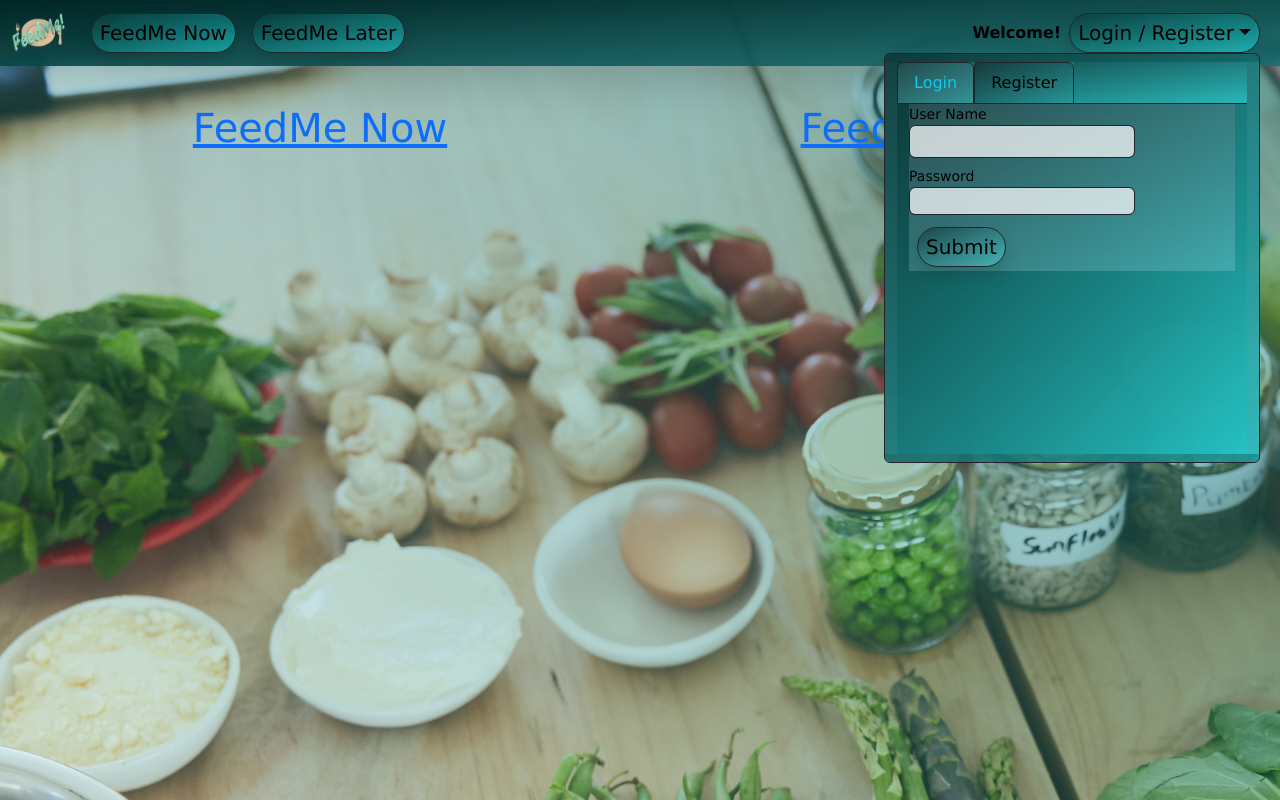
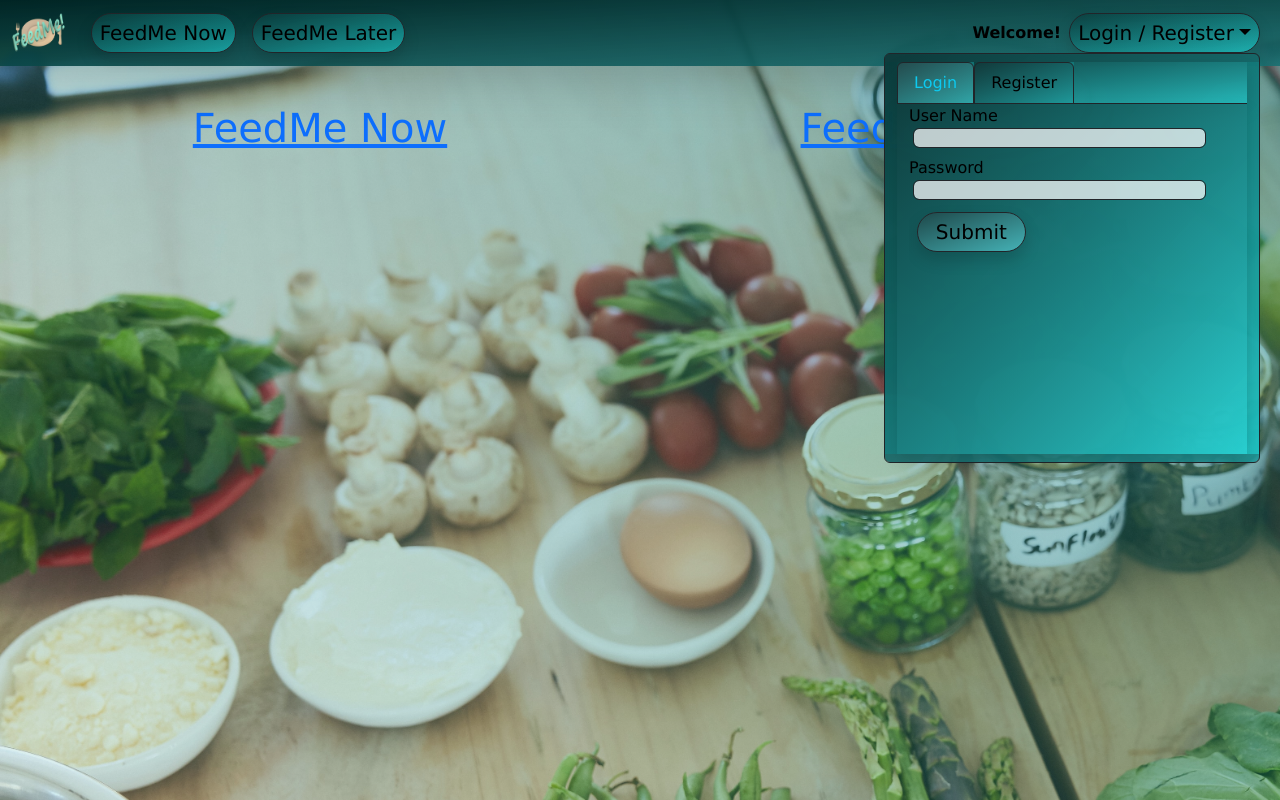
Before and after one commit to pjduri-practice/feedme-react, a React (Create React App) app: page / in a window 1280 px wide. Both pictures are taken after a click on the link "Login / Register". Shown: the top 800 px of the page. Built offline with nearby package versions, Linux system fonts and the light colour scheme.

Commit message:
registration request successful

```diff
--- a/package.json
+++ b/package.json
@@ -6,6 +6,7 @@
     "@testing-library/jest-dom": "^5.17.0",
     "@testing-library/react": "^13.4.0",
     "@testing-library/user-event": "^13.5.0",
+    "axios": "^1.5.1",
     "bootstrap": "^5.3.1",
     "react": "^18.2.0",
     "react-dom": "^18.2.0",
--- a/src/layout/AuthNav.js
+++ b/src/layout/AuthNav.js
@@ -6,11 +6,7 @@ import {
     TabContent,
     TabPane,
     Row,
-    Col,
-    Card,
-    CardTitle,
-    CardText,
-    Button,
+    Col
 } from 'reactstrap'
 import LoginForm from './LoginForm'
 import RegisterForm from './RegisterForm'
@@ -19,51 +15,44 @@ export default function AuthNav({ bgGradient, bsNavBtnClasses, navBtnStyle }) {
 
     const activeTab = 'active bg-secondary border-dark bg-opacity-25 text-info'
     const inactiveTab = 'bg-dark border-dark bg-opacity-25 text-black'
+    const tabPaneClasses = 'bg-transparent rounded overflow-auto'
     const [activeNavTab, setActiveNavTab] = useState('1')
 
     return (
-        <div className='container bg-secondary bg-opacity-50'
+        <div className='container bg-transparent'
             style={{ backgroundImage: bgGradient }}>
-            <Nav tabs className='bg-secondary border-dark bg-opacity-25'
+            <Nav tabs className='bg-secondary border-dark bg-opacity-25 shadow'
                 style={{ backgroundImage: bgGradient }}>
-                <NavItem className='bg-dark bg-opacity-50'
+                <NavItem
                     style={{ backgroundImage: bgGradient }}
                     onClick={() => { setActiveNavTab('1') }}>
                     <NavLink
-                        className={activeNavTab === '1' ? activeTab : inactiveTab}
-
-                    >
+                        className={activeNavTab === '1' ? activeTab : inactiveTab}>
                         Login
                     </NavLink>
                 </NavItem>
-                <NavItem className='bg-secondary border-dark bg-opacity-25'
+                <NavItem
                     style={{ backgroundImage: bgGradient }}
                     onClick={() => { setActiveNavTab('2') }}>
                     <NavLink
-                        className={activeNavTab === '2' ? activeTab : inactiveTab}
-
-                    >
+                        className={activeNavTab === '2' ? activeTab : inactiveTab}>
                         Register
                     </NavLink>
                 </NavItem>
             </Nav>
-            <TabContent className='container bg-dark bg-opacity-25'
+            <TabContent className='container shadow bg-secondary bg-opacity-25'
                 style={{
                     height: 350,
                     width: 350,
                     backgroundImage: bgGradient
                 }}
                 activeTab={activeNavTab}>
-                <TabPane tabId="1" className='bg-secondary bg-opacity-50'
-                    style={{ backgroundImage: bgGradient }}>
-                    <Row>
-                        <Col sm="12">
-                            <LoginForm bsNavBtnClasses={bsNavBtnClasses}
-                                navBtnStyle={navBtnStyle} />
-                        </Col>
-                    </Row>
+                <TabPane tabId="1" className={tabPaneClasses}
+                    style={{ height: '99%' }}>
+                    <LoginForm bsNavBtnClasses={bsNavBtnClasses}
+                        navBtnStyle={navBtnStyle} />
                 </TabPane>
-                <TabPane tabId="2" className='bg-dark bg-opacity-25 rounded overflow-auto'
+                <TabPane tabId="2" className={tabPaneClasses}
                     style={{ height: '99%' }}>
                     <RegisterForm bsNavBtnClasses={bsNavBtnClasses}
                         navBtnStyle={navBtnStyle} />
--- a/src/layout/LoginForm.js
+++ b/src/layout/LoginForm.js
@@ -8,20 +8,25 @@ import {
 
 export default function LoginForm({ bsNavBtnClasses, navBtnStyle }) {
 
-  const btnClass = bsNavBtnClasses + 'btn-sm'
+  const btnClass = bsNavBtnClasses + 'btn-sm col col-4'
+  const inputStyle = {
+    height: '1.25rem',
+    width: '90%'
+   }
+  const inputClasses = 'bg-light bg-opacity-75 border-dark form-control ms-1 me-1'
 
   return (
     <>
-      <Form style={{ height: '100%' }}
-        className='small text-black bg-secondary bg-opacity-25'>
+      <Form style={{ height: '60%' }}
+        className='d-flex flex-column text-black bg-transparent'>
         <Label>User Name
           <Input type='text'
-            className='bg-light bg-opacity-75 border-dark form-control'
-            style={{ height: '5%' }} />
+            className={inputClasses}
+            style={inputStyle} />
         </Label>
         <Label>Password
-          <Input type='text' className='bg-light bg-opacity-75 border-dark'
-            style={{ height: '1.75rem' }} />
+          <Input type='text' className={inputClasses}
+            style={inputStyle} />
         </Label>
         <Button type='submit' className={btnClass} style={navBtnStyle} >Submit</Button>
       </Form>
--- a/src/layout/RegisterForm.js
+++ b/src/layout/RegisterForm.js
@@ -1,32 +1,92 @@
-import React from 'react'
+import React, { useState } from 'react'
 import { Button, Input, Label, Form } from 'reactstrap'
+import axios from 'axios'
 
-export default function RegisterForm({bsNavBtnClasses, navBtnStyle}) {
+export default function RegisterForm({ bsNavBtnClasses, navBtnStyle }) {
+  const btnClass = bsNavBtnClasses + 'btn-sm col col-4'
+  const inputStyle = {
+    height: '1.25rem',
+    width: '95%'
+   }
+  const inputClasses = 'bg-light bg-opacity-75 border-dark form-control ms-1 me-1'
 
-  const btnClass = bsNavBtnClasses + 'btn-sm'
+  // State variables to store form input values
+  const [username, setUsername] = useState('')
+  const [email, setEmail] = useState('')
+  const [password, setPassword] = useState('')
+  const [verifyPassword, setVerifyPassword] = useState('')
+  const [error, setError] = useState('')
+
+  const handleRegister = async (e) => {
+    e.preventDefault()
+
+    // Create the user registration data
+    const registrationData = {
+      username: username,
+      email: email,
+      password: password,
+    }
+
+    try {
+      // Send a POST request to the registration endpoint
+      const response = await axios.post('http://localhost:8080/api/auth/signup', registrationData)
+
+      // Handle the response, e.g., show a success message
+      alert(response.data.message)
+
+      // Clear form fields
+      setUsername('')
+      setEmail('')
+      setPassword('')
+      setVerifyPassword('')
+    } catch (error) {
+      // Handle errors, e.g., show an error message
+      setError('Registration failed: ' + error.response.data.message)
+    }
+  }
 
   return (
     <>
       <Form style={{ height: '100%' }}
-       className='small text-black bg-secondary bg-opacity-25'>
-        <Label>User Name
-          <Input type='text'
-          className='bg-light bg-opacity-75 border-dark form-control'
-            style={{ height: '5%' }} />
+        className='d-flex flex-column small text-black bg-transparent'>
+        {error && <p style={{ color: 'red' }}>{error}</p>}
+        <Label>Username
+          <Input
+            type='text'
+            className={inputClasses}
+            style={inputStyle}
+            value={username}
+            onChange={(e) => setUsername(e.target.value)}
+          />
         </Label>
         <Label>Email
-          <Input type='text' className='bg-light bg-opacity-75 border-dark'
-            style={{ height: '1.75rem' }} />
+          <Input
+            type='email'
+            className={inputClasses}
+            style={inputStyle}
+            value={email}
+            onChange={(e) => setEmail(e.target.value)}
+          />
         </Label>
         <Label>Password
-          <Input type='text' className='bg-light bg-opacity-75 border-dark'
-            style={{ height: '1.75rem' }} />
+          <Input
+            type='password' // Use type password for password fields
+            className={inputClasses}
+            style={inputStyle}
+            value={password}
+            onChange={(e) => setPassword(e.target.value)}
+          />
         </Label>
         <Label>Verify Password
-          <Input type='text' className='bg-light bg-opacity-75 border-dark'
-            style={{ height: '1.75rem' }} />
+          <Input
+            type='password'
+            className={inputClasses}
+            style={inputStyle}
+            value={verifyPassword}
+            onChange={(e) => setVerifyPassword(e.target.value)}
+          />
         </Label>
-        <Button type='submit' className={btnClass} style={navBtnStyle} >Submit</Button>
+        <Button type='submit' className={btnClass} style={navBtnStyle} onClick={handleRegister}>Submit</Button>
       </Form>
     </>
   )
```
Also changed, not shown: 1 other file (tests, documents, lock files or other folders).
